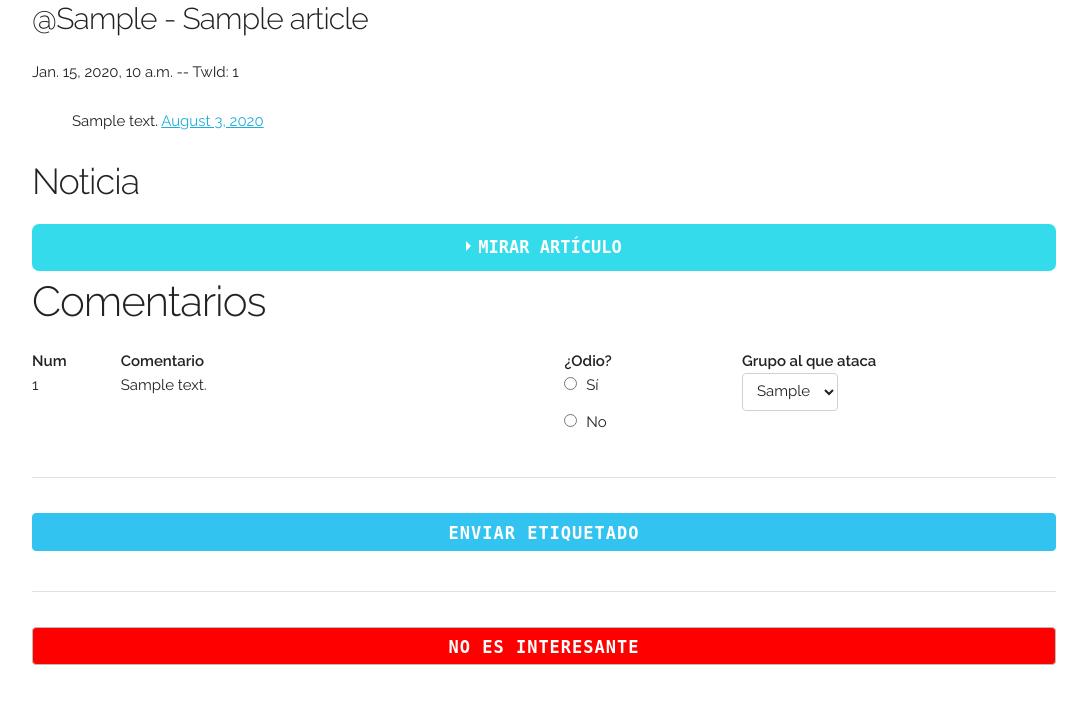
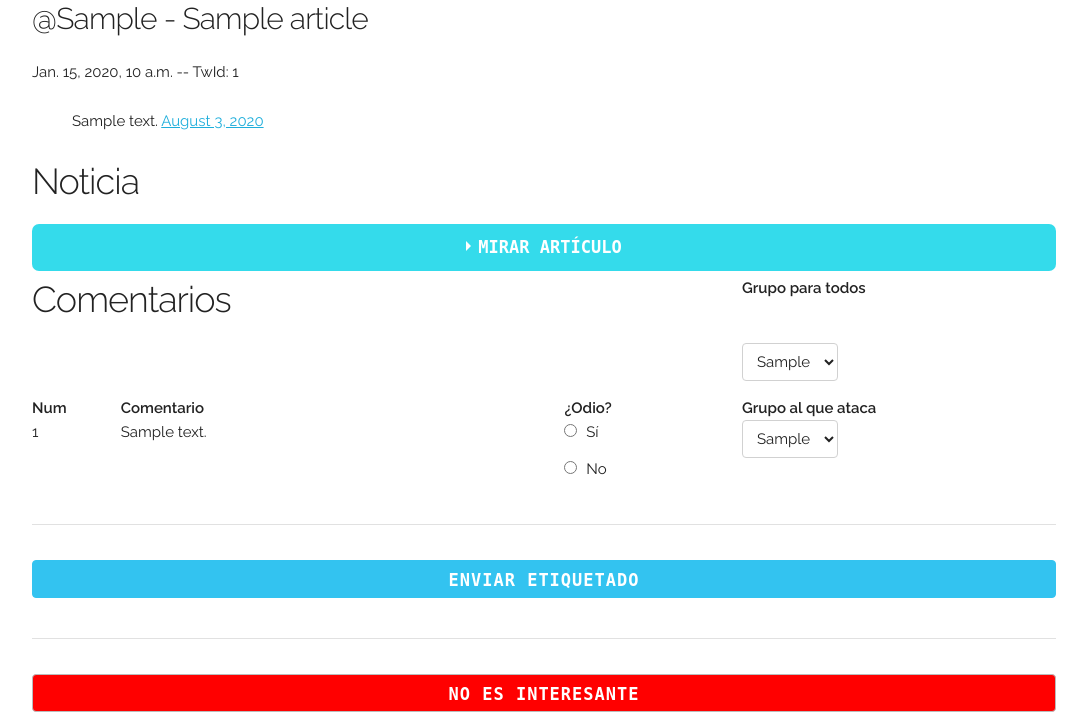
Before and after one commit to finiteautomata/news-labelling, a Django app: template frontend/templates/articles/show.html in a window 1280 px wide. Shown: the part 81-803 px from the top of the page, without its empty margins (96-1183 px from the left). Before the commit the page ends 746 px from the top, so only its background shows below. Run offline with Django 3.2, Linux system fonts and the light colour scheme; tables that the repository leaves empty hold one stand-in row (values such as "Sample post"); the template is opened without the code that fills it: values that come from a table or form of the project are taken from there, most other values are stand-ins (such as "Sample title", 1, 10 or a date in 2020); some libraries are stand-ins or nearby versions.

Commit message:
Add select for all comments

```diff
--- a/frontend/templates/articles/show.html
+++ b/frontend/templates/articles/show.html
@@ -38,7 +38,27 @@
 </div>
 
 
-<h2> Comentarios </h2>
+
+
+<div class="row">
+  <div class="eight columns">
+    <h3>Comentarios</h3>
+  </div>
+  <div class="four columns">
+    <b>Grupo para todos</b>
+  </div>
+
+</div>
+
+<div class="row">
+  <div class="offset-by-eight four columns">
+    <select id="select_type">
+      {% for type in hate_speech_types %}
+        <option value="{{type.0}}"> {{type.0}} </option>
+      {% endfor %}
+    </select>
+  </div>
+</div>
 
 <div class="">
   <div class="row">
@@ -78,7 +98,7 @@
           </label>
         </div>
         <div class="two columns">
-          <select name="type">
+          <select name="type" class="type-select">
             {% for type in hate_speech_types %}
               <option value="{{type.0}}"> {{type.0}} </option>
             {% endfor %}
@@ -123,11 +143,21 @@
     });
   });
 
-
-  axios.defaults.xsrfCookieName = 'csrftoken';
   axios.defaults.xsrfHeaderName = "X-CSRFTOKEN";
   var endpoint = "{% url 'api:article-label' article.id %}";
   var next_url = "{% url 'next' %}";
+  axios.defaults.xsrfCookieName = 'csrftoken';
+
+  document.getElementById("select_type").addEventListener('change', (event, ) => {
+    var value = event.target.value;
+
+    var selects = document.querySelectorAll('select.type-select');
+
+    for (let select of selects) {
+      select.value = value;
+    }
+  });
+
   document.getElementById("not_interesting").addEventListener("click", (event) => {
     event.preventDefault();
 
@@ -157,14 +187,19 @@
     forms.forEach((form) => {
       var formdata = new FormData(form);
       var comment_label = {
-        comment: parseInt(formdata.get("comment"))
+        comment: parseInt(formdata.get("comment")),
+        type: ""
       };
       var is_hateful = formdata.get("is_hateful");
       var type = formdata.get("type");
       if (is_hateful != null) {
         comment_label.is_hateful = Boolean(parseInt(is_hateful));
       }
-      comment_label.type = type;
+
+      /// Sólo pongo el type si es odioso
+      if (comment_label.is_hateful) {
+        comment_label.type = type;
+      }
       data.comment_labels.push(comment_label);
     });
 
@@ -185,8 +220,5 @@
 
 </script>
 
-{% block actions %}
-
-{% endblock %}
 
 {%endblock %}
```
